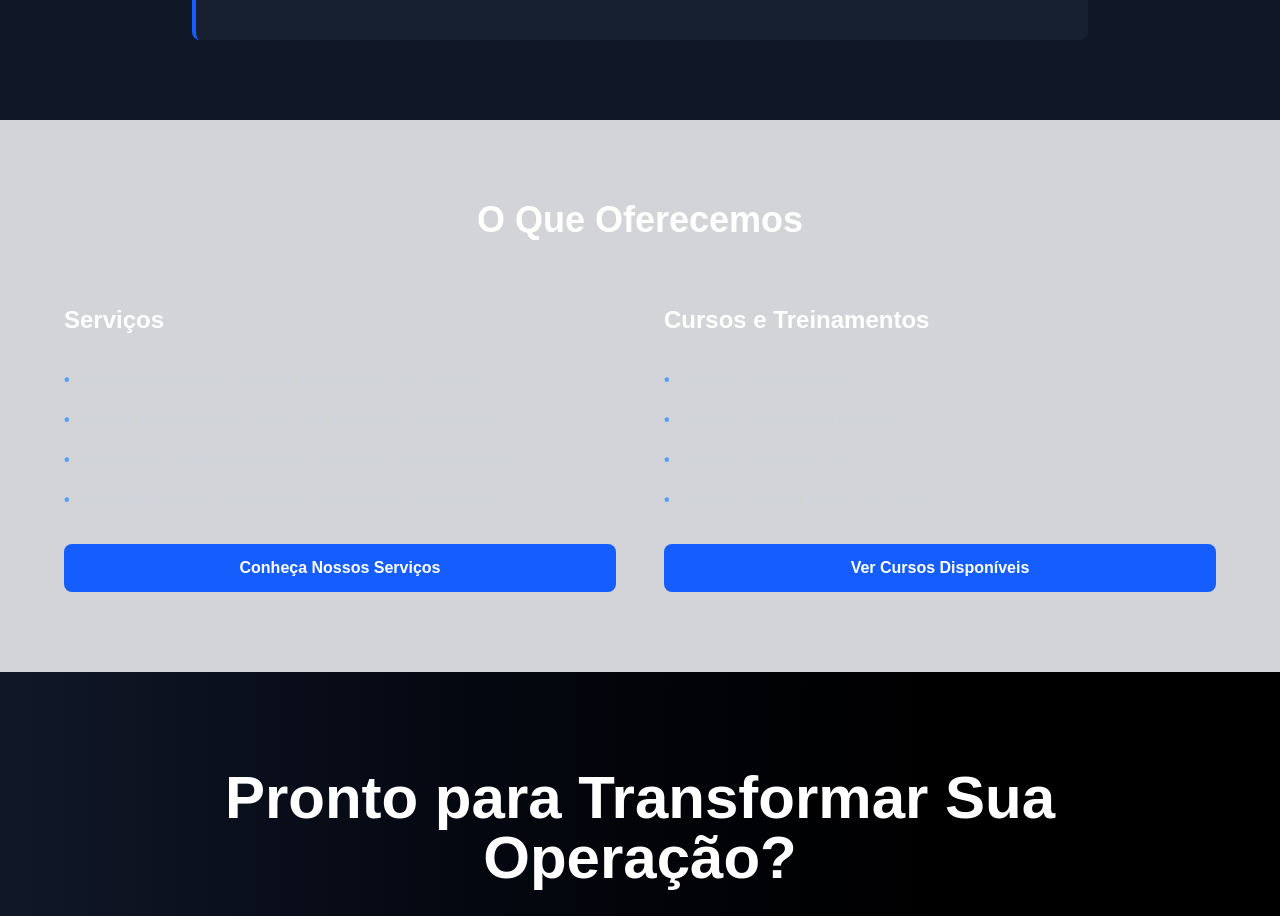
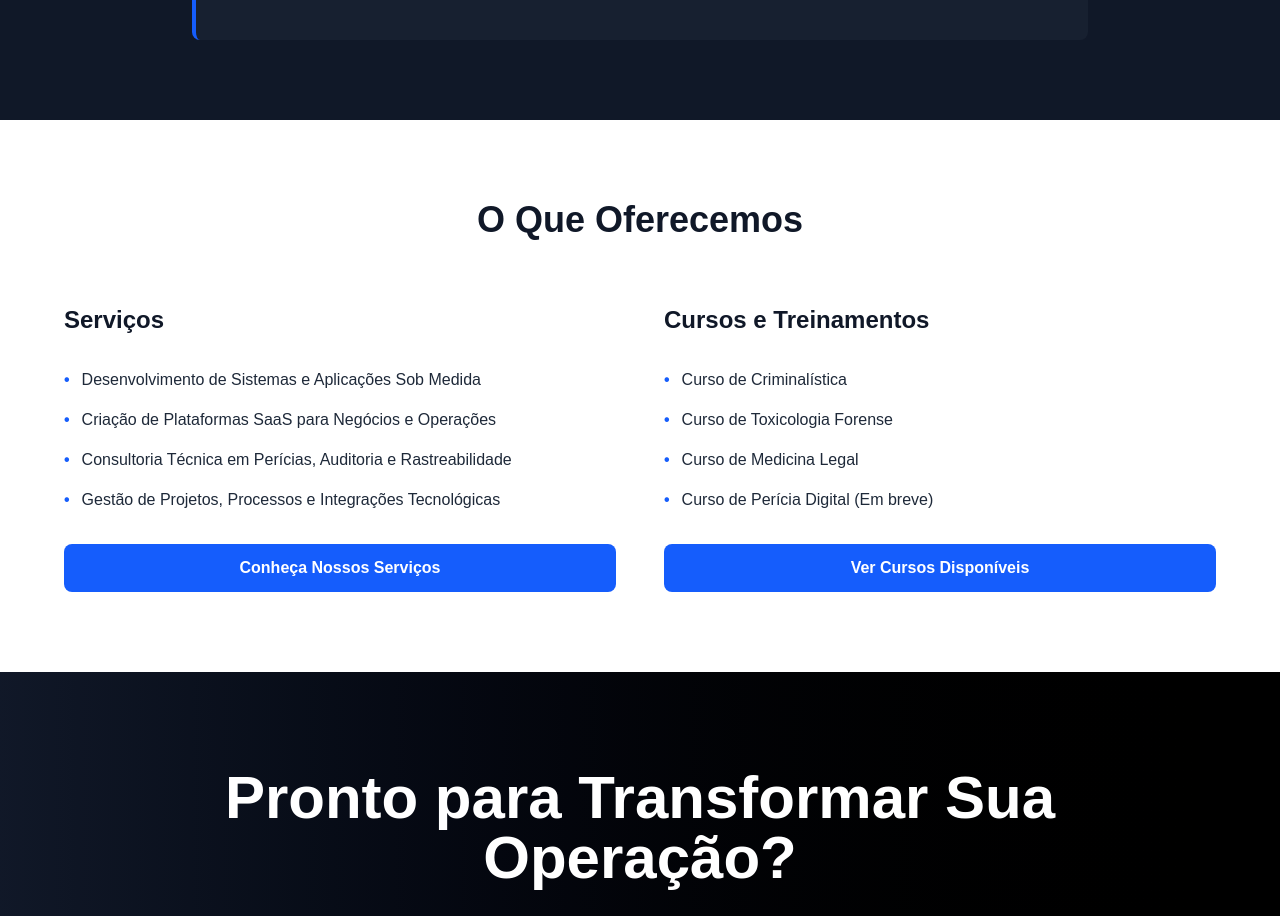
Before and after one commit to talesperito/investigacao-forense, a Next.js app: page / in a window 1280 px wide. Shown: the part 2620-3536 px from the top of the page. Built offline with nearby package versions, Linux system fonts and the light colour scheme.

Commit message:
Change section background and text colors

```diff
--- a/app/page.tsx
+++ b/app/page.tsx
@@ -124,30 +124,30 @@ export default function HomePage() {
       </section>
 
       {/* SERVIÇOS E CURSOS */}
-      <section className="py-20 px-4 bg-gray-800/20">
+      <section className="py-20 px-4 bg-white">
         <div className="max-w-6xl mx-auto">
-          <h2 className="text-4xl font-bold text-center text-white mb-16">O Que Oferecemos</h2>
+          <h2 className="text-4xl font-bold text-center text-gray-900 mb-16">O Que Oferecemos</h2>
 
           <div className="grid grid-cols-1 md:grid-cols-2 gap-12">
             {/* SERVIÇOS */}
             <div className="flex flex-col">
-              <h3 className="text-2xl font-bold text-white mb-8">Serviços</h3>
-              <ul className="space-y-4 mb-8 text-gray-300 flex-grow">
+              <h3 className="text-2xl font-bold text-gray-900 mb-8">Serviços</h3>
+              <ul className="space-y-4 mb-8 flex-grow">
                 <li className="flex items-start gap-3">
-                  <span className="text-blue-400 font-bold">•</span>
-                  <span>Desenvolvimento de Sistemas e Aplicações Sob Medida</span>
+                  <span className="text-blue-600 font-bold">•</span>
+                  <span className="text-gray-800">Desenvolvimento de Sistemas e Aplicações Sob Medida</span>
                 </li>
                 <li className="flex items-start gap-3">
-                  <span className="text-blue-400 font-bold">•</span>
-                  <span>Criação de Plataformas SaaS para Negócios e Operações</span>
+                  <span className="text-blue-600 font-bold">•</span>
+                  <span className="text-gray-800">Criação de Plataformas SaaS para Negócios e Operações</span>
                 </li>
                 <li className="flex items-start gap-3">
-                  <span className="text-blue-400 font-bold">•</span>
-                  <span>Consultoria Técnica em Perícias, Auditoria e Rastreabilidade</span>
+                  <span className="text-blue-600 font-bold">•</span>
+                  <span className="text-gray-800">Consultoria Técnica em Perícias, Auditoria e Rastreabilidade</span>
                 </li>
                 <li className="flex items-start gap-3">
-                  <span className="text-blue-400 font-bold">•</span>
-                  <span>Gestão de Projetos, Processos e Integrações Tecnológicas</span>
+                  <span className="text-blue-600 font-bold">•</span>
+                  <span className="text-gray-800">Gestão de Projetos, Processos e Integrações Tecnológicas</span>
                 </li>
               </ul>
               <a href="/servicos" className="px-6 py-3 bg-blue-600 hover:bg-blue-700 transition-all duration-300 text-white font-semibold rounded-lg text-center">
@@ -157,23 +157,23 @@ export default function HomePage() {
 
             {/* CURSOS */}
             <div className="flex flex-col">
-              <h3 className="text-2xl font-bold text-white mb-8">Cursos e Treinamentos</h3>
-              <ul className="space-y-4 mb-8 text-gray-300 flex-grow">
+              <h3 className="text-2xl font-bold text-gray-900 mb-8">Cursos e Treinamentos</h3>
+              <ul className="space-y-4 mb-8 flex-grow">
                 <li className="flex items-start gap-3">
-                  <span className="text-blue-400 font-bold">•</span>
-                  <span>Curso de Criminalística</span>
+                  <span className="text-blue-600 font-bold">•</span>
+                  <span className="text-gray-800">Curso de Criminalística</span>
                 </li>
                 <li className="flex items-start gap-3">
-                  <span className="text-blue-400 font-bold">•</span>
-                  <span>Curso de Toxicologia Forense</span>
+                  <span className="text-blue-600 font-bold">•</span>
+                  <span className="text-gray-800">Curso de Toxicologia Forense</span>
                 </li>
                 <li className="flex items-start gap-3">
-                  <span className="text-blue-400 font-bold">•</span>
-                  <span>Curso de Medicina Legal</span>
+                  <span className="text-blue-600 font-bold">•</span>
+                  <span className="text-gray-800">Curso de Medicina Legal</span>
                 </li>
                 <li className="flex items-start gap-3">
-                  <span className="text-blue-400 font-bold">•</span>
-                  <span>Curso de Perícia Digital (Em breve)</span>
+                  <span className="text-blue-600 font-bold">•</span>
+                  <span className="text-gray-800">Curso de Perícia Digital (Em breve)</span>
                 </li>
               </ul>
               <a href="/cursos" className="px-6 py-3 bg-blue-600 hover:bg-blue-700 transition-all duration-300 text-white font-semibold rounded-lg text-center">
```
